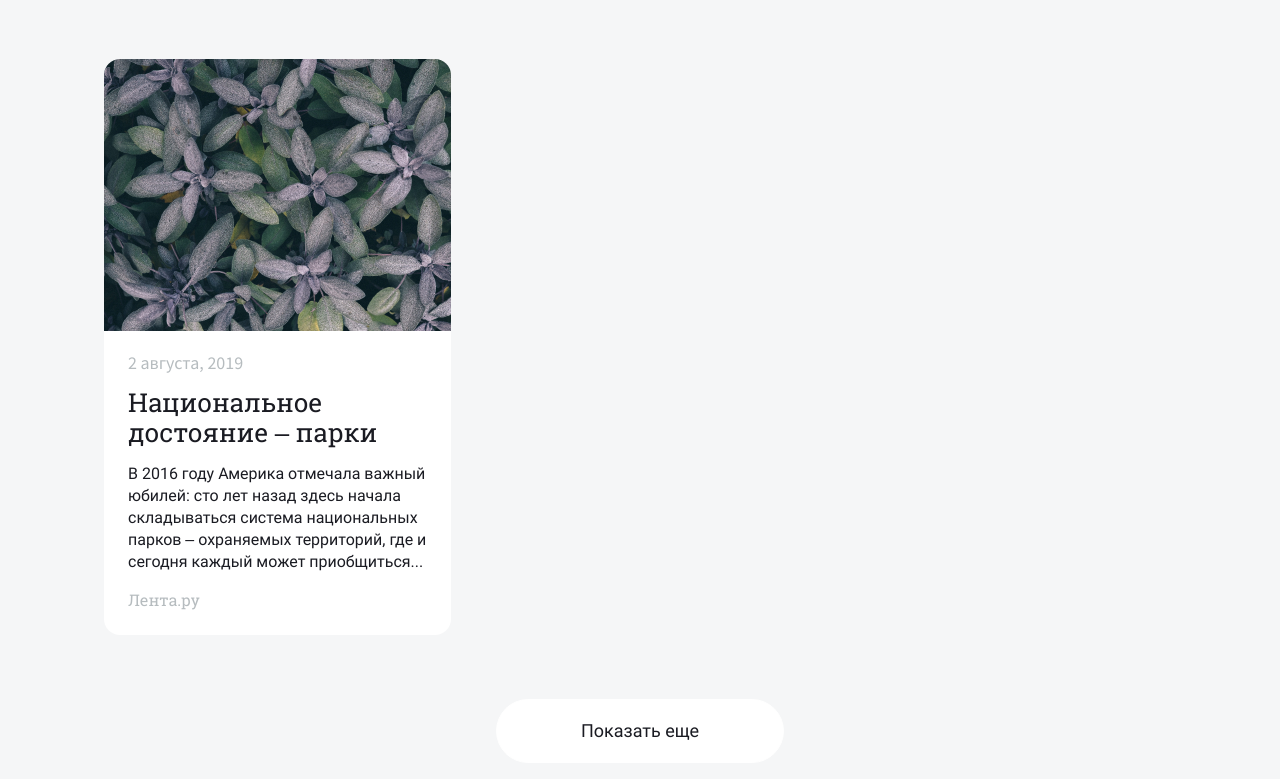
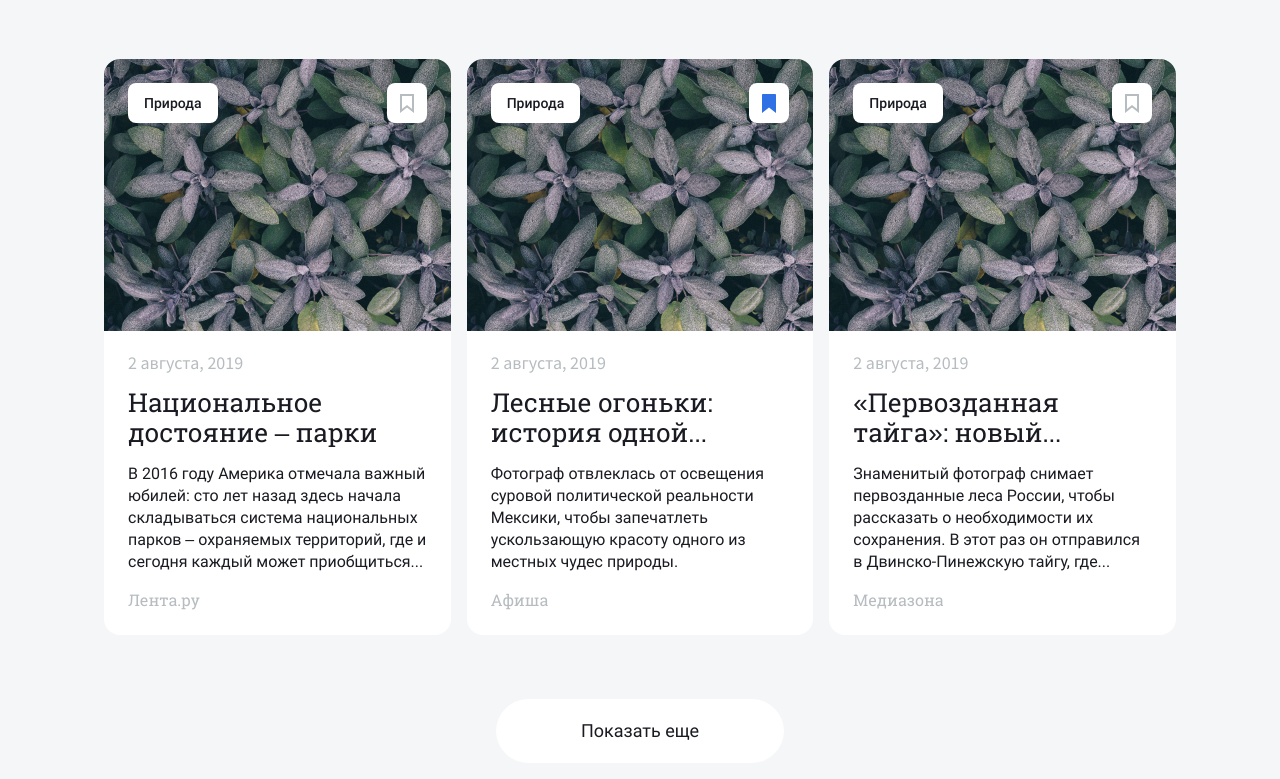
Before and after one commit to evgenii-code/news-explorer-frontend, a website built with webpack: page src/index.html in a window 1280 px wide. Shown: the part 707-1486 px from the top of the page. Built offline with nearby package versions, Linux system fonts and the light colour scheme.

Commit message:
card icons

```diff
--- a/src/blocks/card/__description/card__description.css
+++ b/src/blocks/card/__description/card__description.css
@@ -10,7 +10,7 @@
   -webkit-box-orient: vertical;
 }
 
-@media screen and (max-width: 768px) {
+@media screen and (max-width: 854px) {
   .card__description {
     margin-top: 10px;
     -webkit-line-clamp: 4;
--- /dev/null
+++ b/src/blocks/card/__icon-container/_unauth/card__icon-container_unauth.css
@@ -0,0 +1,22 @@
+.card__icon-container_unauth:before {
+  content: 'Войдите, чтобы сохранять статьи';
+  position: absolute;
+  top: 0;
+  right: 45px;
+  min-height: 40px;
+  white-space: nowrap;
+  padding: 0 16px;
+  display: flex;
+  align-items: center;
+  justify-content: center;
+  border-radius: 8px;
+  background-color: #fff;
+  font-size: 10px;
+  font-weight: 500;
+  opacity: 0;
+  transition: opacity .2s ease;
+}
+
+.card__icon-container_unauth:hover:before {
+  opacity: 1;
+}
--- /dev/null
+++ b/src/blocks/card/__icon-container/card__icon-container.css
@@ -0,0 +1,31 @@
+@import url('./_unauth/card__icon-container_unauth.css');
+
+.card__icon-container {
+  position: absolute;
+  width: 40px;
+  height: 40px;
+  top: 24px;
+  right: 24px;
+  border-radius: 8px;
+  background-color: #fff;
+  display: flex;
+  cursor: pointer;
+}
+
+@media screen and (max-width: 1024px) {
+  .card__icon-container {
+    top: 8px;
+    right: 8px;
+  }
+
+  .card__icon-container:before {
+    font-size: 8px;
+  }
+}
+
+@media screen and (max-width: 540px) {
+  .card__icon-container {
+    top: 16px;
+    right: 16px;
+  }
+}
--- /dev/null
+++ b/src/blocks/card/__icon/_type/card__icon_type_delete.css
@@ -0,0 +1,7 @@
+.card__icon_type_delete {
+  background-image: url('../../../../assets/ui/icons/trash-normal.svg');
+}
+
+.card__icon_type_delete:hover {
+  background-image: url('../../../../assets/ui/icons/trash-hover.svg');
+}
--- /dev/null
+++ b/src/blocks/card/__icon/_type/card__icon_type_marked.css
@@ -0,0 +1,3 @@
+.card__icon_type_marked {
+  background-image: url('../../../../assets/ui/icons/bookmark-marked.svg');
+}
--- /dev/null
+++ b/src/blocks/card/__icon/_type/card__icon_type_unmarked.css
@@ -0,0 +1,7 @@
+.card__icon_type_unmarked {
+  background-image: url('../../../../assets/ui/icons/bookmark-unmarked-normal.svg');
+}
+
+.card__icon_type_unmarked:hover {
+  background-image: url('../../../../assets/ui/icons/bookmark-unmarked-hover.svg');
+}
--- /dev/null
+++ b/src/blocks/card/__icon/card__icon.css
@@ -0,0 +1,12 @@
+@import url('./_type/card__icon_type_delete.css');
+@import url('./_type/card__icon_type_unmarked.css');
+@import url('./_type/card__icon_type_marked.css');
+
+.card__icon {
+  position: relative;
+  width: 100%;
+  background-repeat: no-repeat;
+  background-position: center;
+
+  transition: background-color .2s ease;
+}
--- /dev/null
+++ b/src/blocks/card/__keyword/card__keyword.css
@@ -0,0 +1,29 @@
+.card__keyword {
+  position: absolute;
+  padding: 0 16px;
+  margin: 0;
+  height: 40px;
+  top: 24px;
+  left: 24px;
+  border-radius: 8px;
+  background-color: #fff;
+  display: flex;
+  align-items: center;
+  font-size: 14px;
+  line-height: 24px;
+  font-weight: 500;
+}
+
+@media screen and (max-width: 1024px) {
+  .card__keyword {
+    top: 8px;
+    right: 8px;
+  }
+}
+
+@media screen and (max-width: 540px) {
+  .card__keyword {
+    top: 16px;
+    right: 16px;
+  }
+}
--- a/src/blocks/card/__title/card__title.css
+++ b/src/blocks/card/__title/card__title.css
@@ -4,6 +4,11 @@
   font-weight: 400;
   margin: 0;
   margin-top: 12px;
+
+  overflow: hidden;
+  display: -webkit-box;
+  -webkit-line-clamp: 2;
+  -webkit-box-orient: vertical;
 }
 
 @media screen and (max-width: 1024px) {
--- a/src/blocks/card/card.css
+++ b/src/blocks/card/card.css
@@ -4,8 +4,13 @@
 @import url('./__description/card__description.css');
 @import url('./__image/card__image.css');
 @import url('./__title/card__title.css');
+@import url('./__icon-container/card__icon-container.css');
+@import url('./__icon/card__icon.css');
+@import url('./__keyword/card__keyword.css');
 
 .card {
+  position: relative;
+
   background-color: #fff;
   border-radius: 16px;
   overflow: hidden;
--- a/src/blocks/cards/__results/cards__results.css
+++ b/src/blocks/cards/__results/cards__results.css
@@ -5,10 +5,16 @@
   grid-auto-rows: 576px;
 }
 
-@media screen and (max-width: 768px) {
+@media screen and (max-width: 854px) {
   .cards__results {
     grid-gap: 8px;
     grid-auto-rows: 420px;
+  }
+}
+
+@media screen and (max-width: 720px) {
+  .cards__results {
+    grid-template-columns: repeat(2, 1fr);
   }
 }
 
--- a/src/index.html
+++ b/src/index.html
@@ -51,6 +51,12 @@
 
         <div class="cards__results">
           <article class="cards__card card">
+            <p class="card__keyword">Природа</p>
+
+            <div class="card__icon-container card__icon-container_unauth">
+              <div class="card__icon card__icon_type_unmarked"></div>
+            </div>
+
             <picture>
               <img
                 src="<%=require('./assets/images/card.jpg')%>"
@@ -63,6 +69,50 @@
               <h3 class="card__title font font_family_roboto-slab">Национальное достояние – парки</h3>
               <p class="card__description">В 2016 году Америка отмечала важный юбилей: сто лет назад здесь начала складываться система национальных парков – охраняемых территорий, где и сегодня каждый может приобщиться к природе.</p>
               <address class="card__address font font_family_roboto-slab">Лента.ру</address>
+            </div>
+          </article>
+
+          <article class="cards__card card">
+            <p class="card__keyword card__keyword_auth">Природа</p>
+
+            <div class="card__icon-container">
+              <div class="card__icon card__icon_type_marked"></div>
+            </div>
+
+            <picture>
+              <img
+                src="<%=require('./assets/images/card.jpg')%>"
+                alt="Фотография к новости"
+                class="card__image">
+            </picture>
+
+            <div class="card__container">
+              <time class="card__date font font_family_source">2 августа, 2019</time>
+              <h3 class="card__title font font_family_roboto-slab">Лесные огоньки: история одной фотографии</h3>
+              <p class="card__description">Фотограф отвлеклась от освещения суровой политической реальности Мексики, чтобы запечатлеть ускользающую красоту одного из местных чудес природы.</p>
+              <address class="card__address font font_family_roboto-slab">Афиша</address>
+            </div>
+          </article>
+
+          <article class="cards__card card">
+            <p class="card__keyword">Природа</p>
+
+            <div class="card__icon-container card__icon-container_unauth">
+              <div class="card__icon card__icon_type_unmarked "></div>
+            </div>
+
+            <picture>
+              <img
+                src="<%=require('./assets/images/card.jpg')%>"
+                alt="Фотография к новости"
+                class="card__image">
+            </picture>
+
+            <div class="card__container">
+              <time class="card__date font font_family_source">2 августа, 2019</time>
+              <h3 class="card__title font font_family_roboto-slab">«Первозданная тайга»: новый фотопроект Игоря Шпиленка</h3>
+              <p class="card__description">Знаменитый фотограф снимает первозданные леса России, чтобы рассказать о необходимости их сохранения. В этот раз он отправился в Двинско-Пинежскую тайгу, где...</p>
+              <address class="card__address font font_family_roboto-slab">Медиазона</address>
             </div>
           </article>
         </div>
```
Also changed, not shown: src/assets/ui/icons/bookmark-unmarked-hover.svg (renamed from src/assets/ui/icons/bookmark-hover.svg), src/assets/ui/icons/bookmark-unmarked-normal.svg (renamed from src/assets/ui/icons/bookmark-normal.svg).
